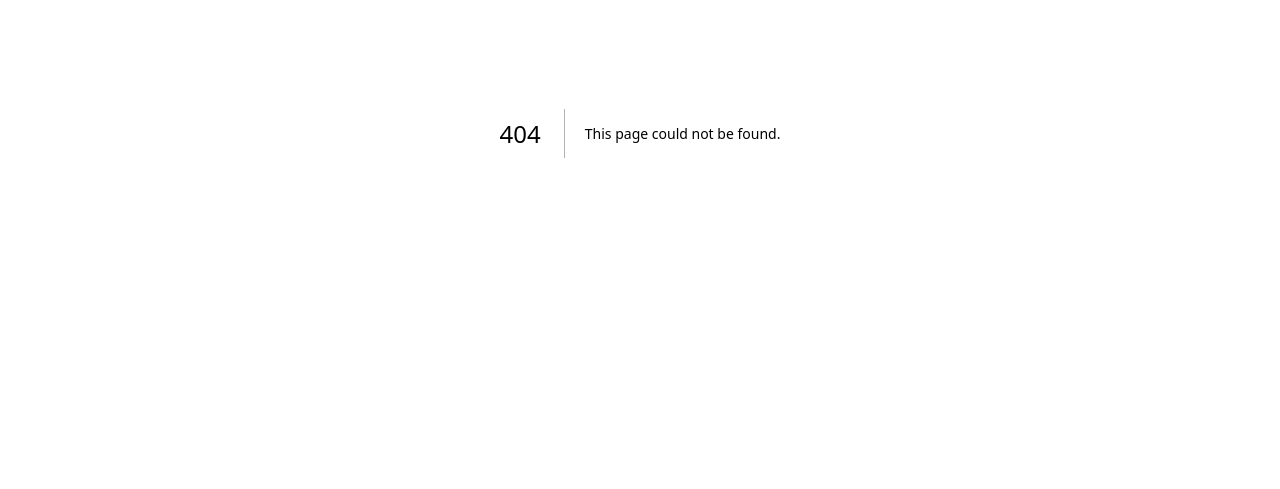
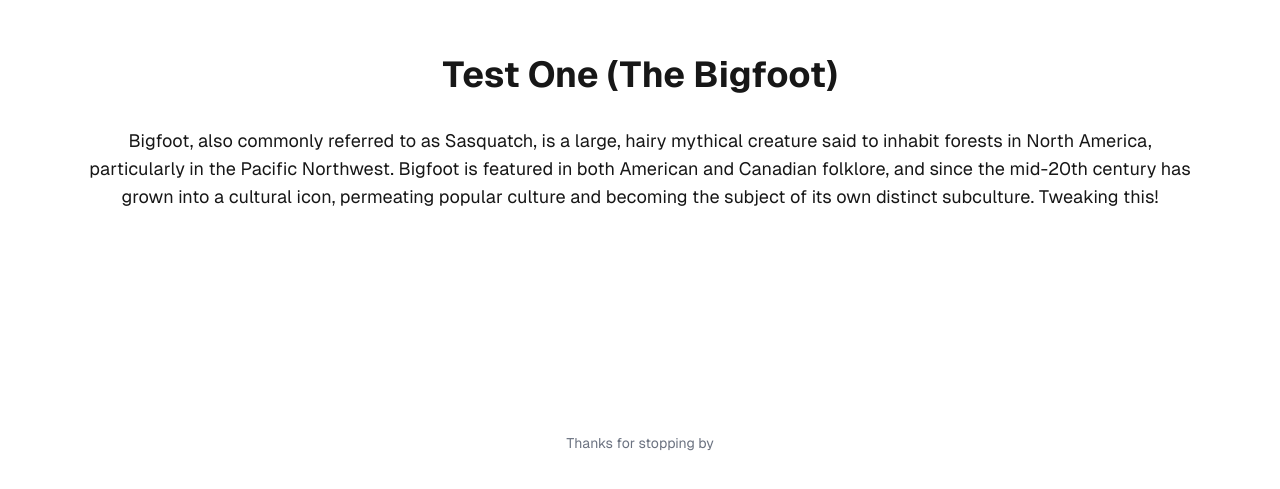
Before and after one commit to tsraveling/tsraveling.github.io, a Next.js app: page /test-one in a window 1280 px wide. Before the commit this address had no page. Shown: the part 267-756 px from the top of the page. Built offline with nearby package versions, Linux system fonts and the light colour scheme.

Commit message:
Added automated post compilation

```diff
--- a/package.json
+++ b/package.json
@@ -8,7 +8,8 @@
     "start": "next start",
     "lint": "next lint",
     "static-dev": "next build && npx serve out",
-    "make-posts": "node scripts/make-posts.js"
+    "make-posts": "node scripts/make-posts.js",
+    "prepare": "husky"
   },
   "dependencies": {
     "gray-matter": "^4.0.3",
@@ -22,6 +23,7 @@
     "@types/react-dom": "^18",
     "eslint": "^8",
     "eslint-config-next": "15.0.0",
+    "husky": "^9.1.6",
     "postcss": "^8",
     "tailwindcss": "^3.4.1",
     "ts-node": "^10.9.2",
--- /dev/null
+++ b/src/app/[slug]/page.tsx
@@ -0,0 +1,31 @@
+import React from "react";
+import postsData, { getPost } from "../../lib/PostData";
+
+export default async function Post({ params }: { params: { slug: string } }) {
+  const { slug } = await params;
+  const thisPost = getPost(slug);
+  console.log(">>> post:", thisPost);
+
+  return (
+    <div className="grid grid-rows-[20px_1fr_20px] items-center justify-items-center min-h-screen p-8 pb-20 gap-16 sm:p-20 font-[family-name:var(--font-geist-sans)]">
+      <main className="flex flex-col gap-8 row-start-2 items-center sm:items-start">
+        <h1 className="text-4xl font-bold text-center w-full">
+          {thisPost?.title}
+        </h1>
+        <p className="text-lg text-center w-full">{thisPost?.content}</p>
+      </main>
+      <footer className="row-start-3 text-sm text-gray-500">
+        Thanks for stopping by
+      </footer>
+    </div>
+  );
+}
+
+// Define possible parameter values
+export async function generateStaticParams() {
+  // This should return an array of all possible slug values
+  // For example, if your slugs are blog post IDs:
+  return Object.entries(postsData.posts).map(([slug]) => ({ slug }));
+
+  //[{ slug: "first-post" }, { slug: "second-post" }, { slug: "third-post" }];
+}
--- a/src/generated/posts.json
+++ b/src/generated/posts.json
@@ -5,10 +5,10 @@
       "title": "Test One (The Bigfoot)",
       "category": "games",
       "date": "2024-10-25",
-      "content": "\nBigfoot, also commonly referred to as Sasquatch, is a large, hairy mythical creature said to inhabit forests in North America, particularly in the Pacific Northwest. Bigfoot is featured in both American and Canadian folklore, and since the mid-20th century has grown into a cultural icon, permeating popular culture and becoming the subject of its own distinct subculture.\n",
+      "content": "\nBigfoot, also commonly referred to as Sasquatch, is a large, hairy mythical creature said to inhabit forests in North America, particularly in the Pacific Northwest. Bigfoot is featured in both American and Canadian folklore, and since the mid-20th century has grown into a cultural icon, permeating popular culture and becoming the subject of its own distinct subculture.\n\nTweaking this!\n",
       "mentions": [],
       "mentionedBy": [],
-      "wordCount": 57,
+      "wordCount": 59,
       "readingTime": 1,
       "excerpt": "Bigfoot, also commonly referred to as Sasquatch, is a large, hairy mythical creature said to inhabit forests in North America, particularly in the Pacific Nort..."
     },
@@ -26,7 +26,11 @@
     }
   },
   "categories": {
-    "games": ["test-one"],
-    "systems": ["test-two"]
+    "games": [
+      "test-one"
+    ],
+    "systems": [
+      "test-two"
+    ]
   }
 }
```
Also changed, not shown: posts/test-one.md (+2 -0 lines), 2 other files (tests, documents, lock files or other folders).
